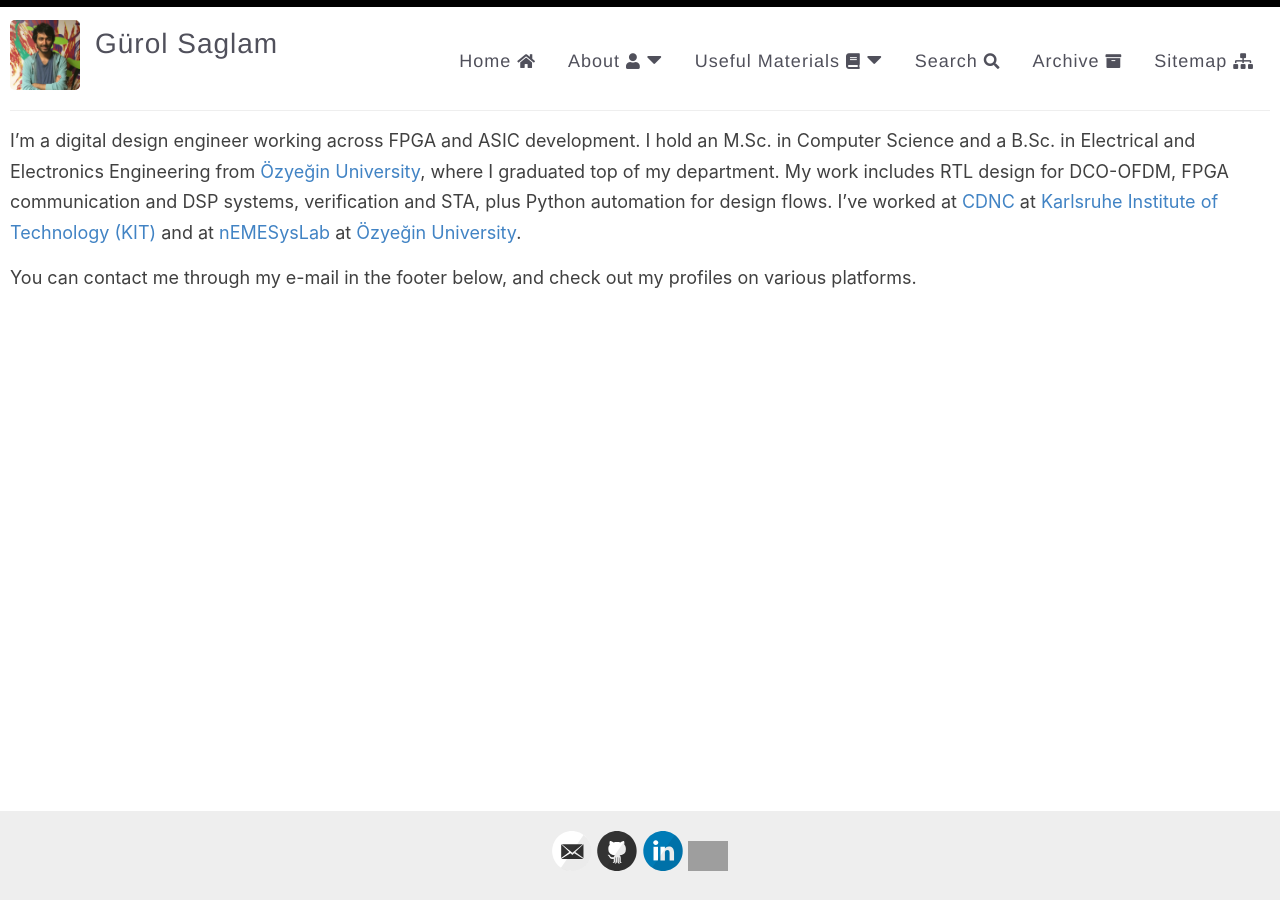
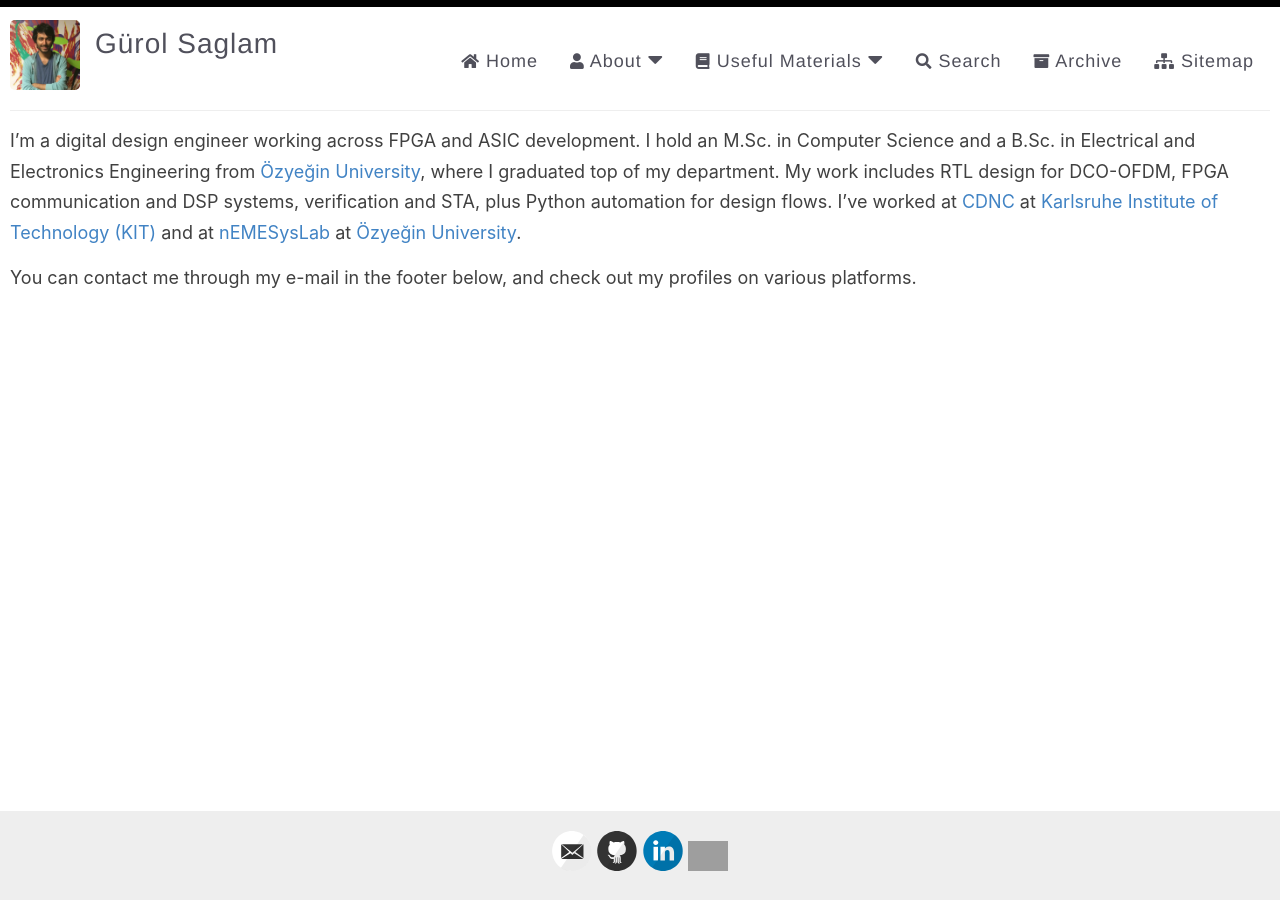
Before and after one commit to gurolsaglam/web_test, a Jekyll site: the page built from index.md, in a window 1280 px wide. Built offline with Jekyll 4.4.1, drawn with Linux system fonts in a browser that asks for light colours; grey boxes are pictures that could not be loaded.

Commit message:
Update default.html

```diff
--- a/_layouts/default.html
+++ b/_layouts/default.html
@@ -39,7 +39,7 @@
                   {% if link.sublinks %}
                     <li class="dropdown {{ class }}">
                       {% if link.icon %}
-                        <a class="dropdown-toggle" data-show="hover" role="button" aria-haspopup="true" aria-expanded="false">{{ link.title }}    <i class="{{ link.icon }}"></i>    <i class="fa fa-caret-down fa-lg" aria-hidden="true"></i></a>
+                        <a class="dropdown-toggle" data-show="hover" role="button" aria-haspopup="true" aria-expanded="false"><i class="{{ link.icon }}"></i>    {{ link.title }}    <i class="fa fa-caret-down fa-lg" aria-hidden="true"></i></a>
 					  {% else %}
                         <a class="dropdown-toggle" data-show="hover" role="button" aria-haspopup="true" aria-expanded="false">{{ link.title }}    <i class="fa fa-caret-down fa-lg" aria-hidden="true"></i></a>
 					  {% endif %}
@@ -54,7 +54,7 @@
                   {% else %}
                     <li class="masthead__menu-item">
                       {% if link.icon %}
-					    <a href="{{ site.baseurl }}{{ link.url }}">{{ link.title }}    <i class="{{ link.icon }}"></i></a>
+					    <a href="{{ site.baseurl }}{{ link.url }}"><i class="{{ link.icon }}"></i>    {{ link.title }}</a>
 					  {% else %}
 					    <a href="{{ site.baseurl }}{{ link.url }}">{{ link.title }}</a>
 					  {% endif %}
```
